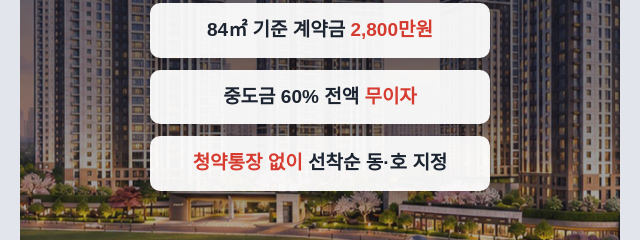
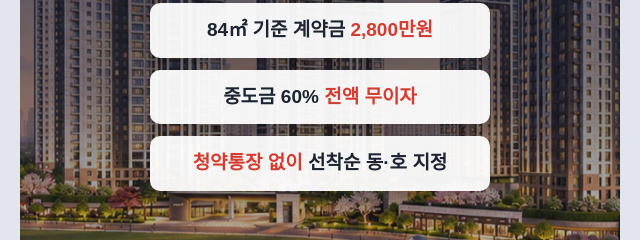
Before and after one commit to jiyoooni/1minhouse, a plain HTML site: page sites/switchen-hyangnam.html in a window 1280 px wide. Shown: the part 307-547 px from the top of the page, 320-960 px from the left. Drawn offline with Linux system fonts and the light colour scheme.

Commit message:
전액무이자수정

```diff
--- a/sites/switchen-hyangnam.html
+++ b/sites/switchen-hyangnam.html
@@ -138,7 +138,7 @@ src="https://www.facebook.com/tr?id=1172439795182491&ev=PageView&noscript=1"
      <h1>향남의 새 아파트,<br/><em>부담은 가볍게</em></h1>
      <ul class="jb-hero-pills">
       <li>84㎡ 기준 계약금 <b>2,800만원</b></li>
-      <li>중도금 60% 전액 <b>무이자</b></li>
+      <li>중도금 60% <b>전액 무이자</b></li>
       <li><b>청약통장 없이</b> 선착순 동·호 지정</li>
      </ul>
     </div>
```
